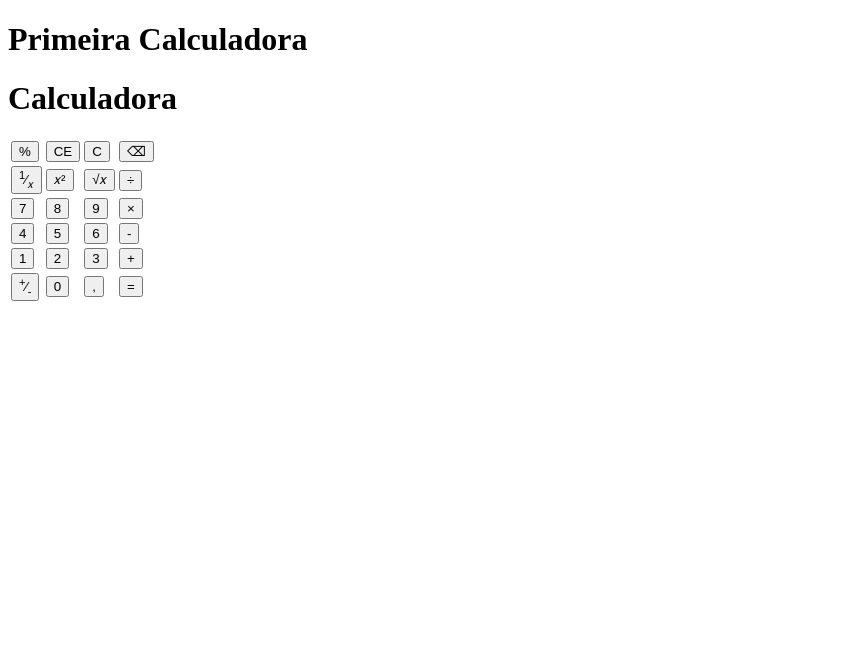
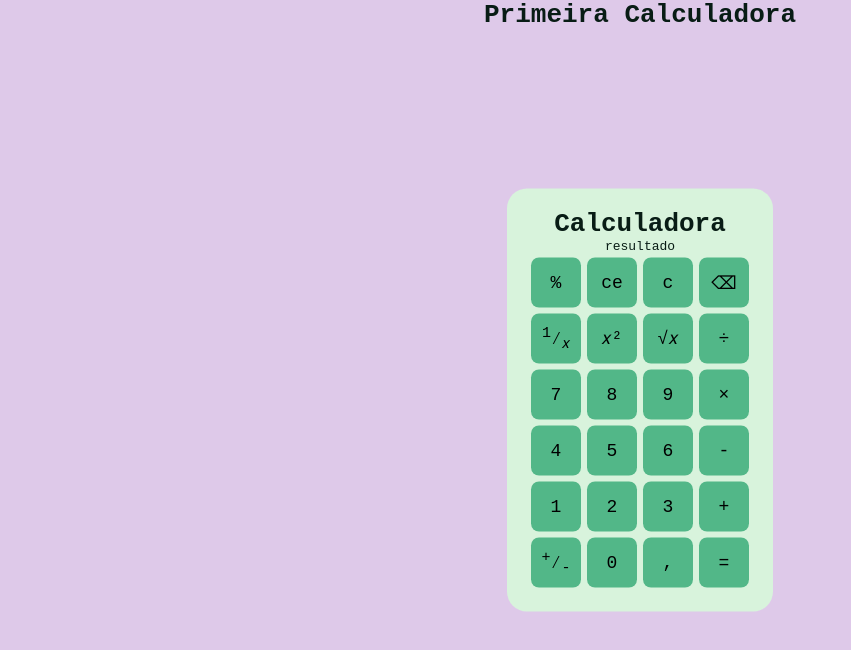
Before and after one commit to LaizaMSilva/calculadora-web, a plain HTML site: page calculadora.html in a window 1280 px wide. Shown: the whole page, without its empty margins (0-851 px from the left). Drawn offline with Linux system fonts and the light colour scheme.

Commit message:
Primeira atualização interface CSS

```diff
--- a/calculadora.html
+++ b/calculadora.html
@@ -4,49 +4,50 @@
     <meta charset="UTF-8">
     <meta name="viewport" content="width=device-width, initial-scale=1.0">
     <title>Calculadora</title>
+    <link rel="stylesheet" href="style.css">
 </head>
 <body>
     <div class="fundo">
         <h1>Primeira Calculadora</h1>
         <div class="calculadora">
             <h1>Calculadora</h1>
-            <p id="resultado"></p>
+            <p id="resultado">resultado</p>
             <table>
                 <tr>
-                    <td><button>%</button></td>
-                    <td><button>CE</button></td>
-                    <td><button>C</button></td>
-                    <td><button>⌫</button></td>
+                    <td><button class="botao">%</button></td>
+                    <td><button class="botao">ce</button></td>
+                    <td><button class="botao">c</button></td>
+                    <td><button class="botao">⌫</button></td>
                 </tr>
                 <tr>
-                    <td><button><sup>1</sup>⁄<sub>𝑥</sub></button></td>
-                    <td><button>𝑥²</button></td>
-                    <td><button>√𝑥</button></td>
-                    <td><button>÷</button></td>
+                    <td><button class="botao"><sup>1</sup>⁄<sub>𝑥</sub></button></td>
+                    <td><button class="botao">𝑥²</button></td>
+                    <td><button class="botao">√𝑥</button></td>
+                    <td><button class="botao">÷</button></td>
                 </tr>
                 <tr>
-                    <td><button>7</button></td>
-                    <td><button>8</button></td>
-                    <td><button>9</button></td>
-                    <td><button>×</button></td>
+                    <td><button class="botao">7</button></td>
+                    <td><button class="botao">8</button></td>
+                    <td><button class="botao">9</button></td>
+                    <td><button class="botao">×</button></td>
                 </tr>
                 <tr>
-                    <td><button>4</button></td>
-                    <td><button>5</button></td>
-                    <td><button>6</button></td>
-                    <td><button>-</button></td>
+                    <td><button class="botao">4</button></td>
+                    <td><button class="botao">5</button></td>
+                    <td><button class="botao">6</button></td>
+                    <td><button class="botao">-</button></td>
                 </tr>
                 <tr>
-                    <td><button>1</button></td>
-                    <td><button>2</button></td>
-                    <td><button>3</button></td>
-                    <td><button>+</button></td>
+                    <td><button class="botao">1</button></td>
+                    <td><button class="botao">2</button></td>
+                    <td><button class="botao">3</button></td>
+                    <td><button class="botao">+</button></td>
                 </tr>
                 <tr>
-                    <td><button><sup>+</sup>⁄<sub>-</sub></button></td>
-                    <td><button>0</button></td>
-                    <td><button>,</button></td>
-                    <td><button>=</button></td>
+                    <td><button class="botao"><sup>+</sup>⁄<sub>-</sub></button></td>
+                    <td><button class="botao">0</button></td>
+                    <td><button class="botao">,</button></td>
+                    <td><button class="botao">=</button></td>
                 </tr>
             </table>
         </div>
--- /dev/null
+++ b/style.css
@@ -0,0 +1,38 @@
+        *{
+            margin: 0;
+            padding: 0;
+        }
+
+        .fundo{
+            background-color: #DEC9E9;
+            height: 100vh;
+            font-family: monospace;
+            align-items: center;
+            color: #081C15;
+            text-align: center;
+        }
+
+        .calculadora{
+            background-color: #D8F3DC;
+            position: absolute;
+            top: 50%; left: 50%;
+            transform: translate(-50%, -50%);
+            border-radius: 20px;
+            padding: 20px;
+        }
+
+        .botao{
+            background-color: #52B788;
+            width: 50px;
+            height: 50px;
+            font-family: monospace;
+            font-size: 18px;
+            color: black;
+            border-radius: 8px;
+            border: none;
+            margin: 2px;
+        }
+
+        .botao:hover{
+            background-color: #40916C;
+        }
```
